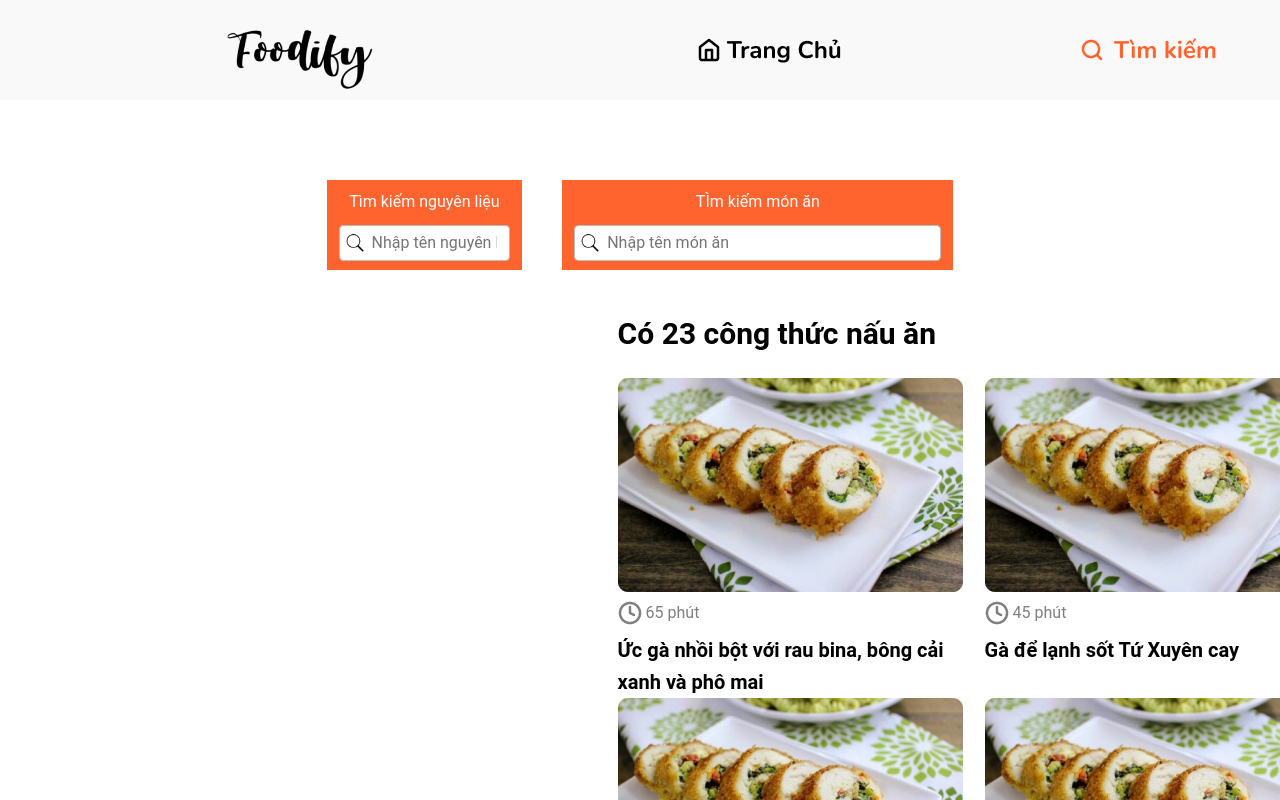
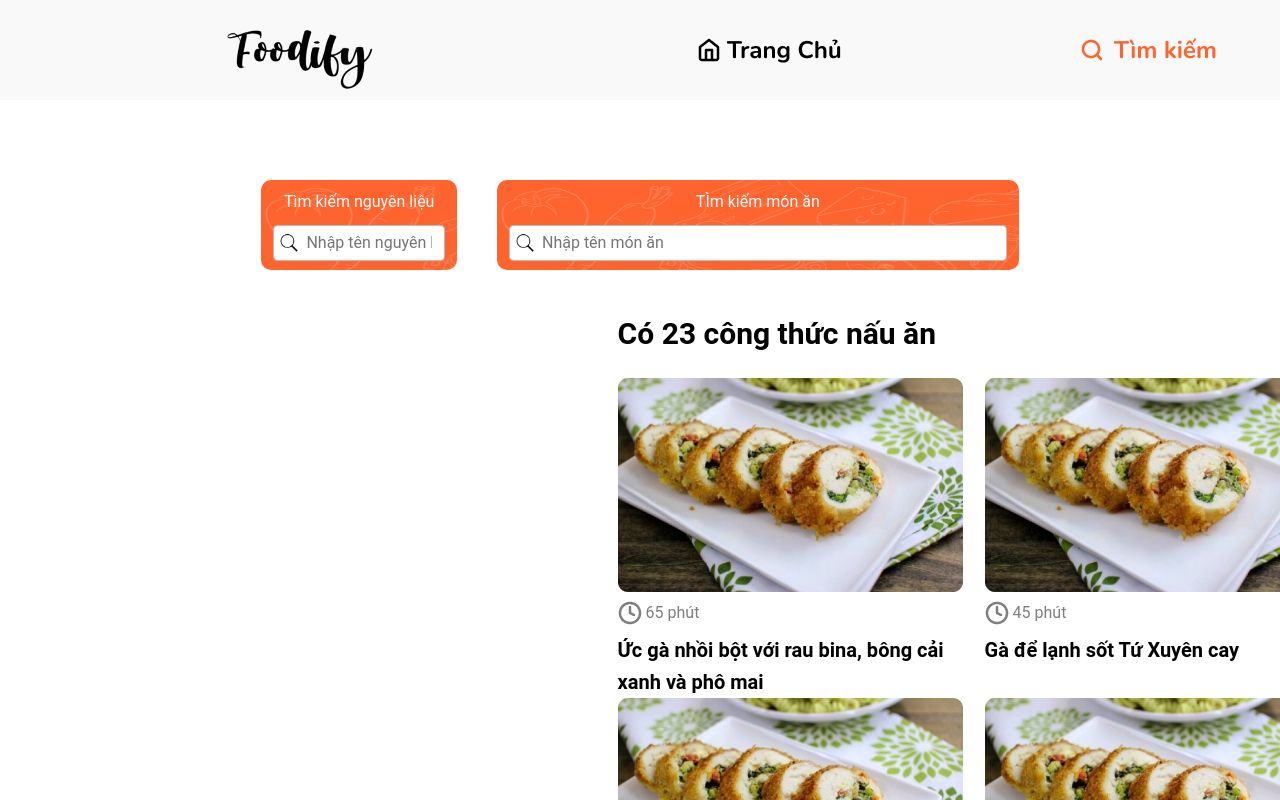
Before and after one commit to hiep464/foodify-itss2-fe, a React (Create React App) app: page / in a window 1280 px wide. Shown: the top 800 px of the page. Built offline with nearby package versions, Linux system fonts and the light colour scheme.

Commit message:
update search cpn

```diff
--- a/src/components/Search/Search.css
+++ b/src/components/Search/Search.css
@@ -3,9 +3,22 @@
     margin-bottom: 10px;
 }
 .form-control {
-    background-image: url(477210.png);
+    background-image: url(search-icon.png);
     background-repeat: no-repeat;
     text-indent: 20px;
     background-size: 20px;
     background-position: 5px 7px;
 }
+.search-box1{
+    background-image: url(background.png);
+    background-repeat: no-repeat;
+
+    border-radius: 10px;
+}
+
+.search-box2{
+    background-image: url(background.png);
+    background-repeat: no-repeat;
+
+    border-radius: 10px;
+}
--- a/src/components/Search/Search.jsx
+++ b/src/components/Search/Search.jsx
@@ -16,7 +16,7 @@ const Search = () => {
 
     const customColStyle2 = {
         flex: '0 0 80%',
-        maxWidth: '30%',
+        maxWidth: '40%',
         backgroundColor: '#FF642F',
         marginLeft: '40px',
         marginTop: '80px',
@@ -29,7 +29,7 @@ const Search = () => {
 
     return (
         <MDBRow className="justify-content-center" style={{ display: 'flex', flexWrap: 'wrap' }}>
-            <MDBCol style={customColStyle}>
+            <MDBCol className="search-box1" style={customColStyle}>
                 <div className="text-in-search-box">Tìm kiếm nguyên liệu</div>
 
                 <div>
@@ -37,7 +37,7 @@ const Search = () => {
                 </div>
             </MDBCol>
 
-            <MDBCol style={customColStyle2}>
+            <MDBCol className="search-box2" style={customColStyle2}>
             <div className="text-in-search-box">TÌm kiếm món ăn</div>
 
 
```
Also changed, not shown: src/components/Search/background.png (added), src/components/Search/search-icon.png (renamed from src/components/Search/477210.png).
